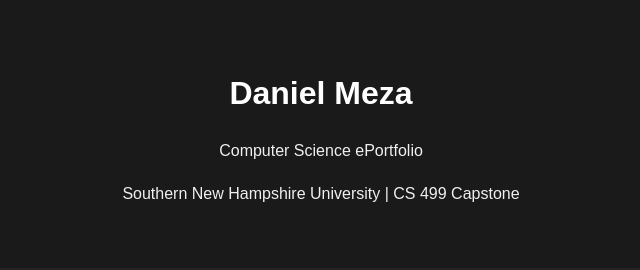
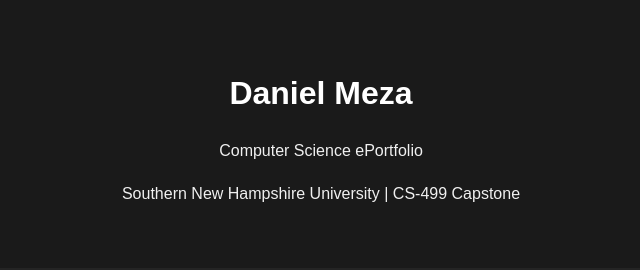
Before and after one commit to DMEZA17/DMEZA17.github.io, a plain HTML site: page index.html in a window 1280 px wide. Shown: the top 270 px of the page, 319-959 px from the left. Drawn offline with Linux system fonts and the light colour scheme.

Commit message:
Update index.html

```diff
--- a/index.html
+++ b/index.html
@@ -63,7 +63,7 @@
     <header>
         <h1>Daniel Meza</h1>
         <p>Computer Science ePortfolio</p>
-        <p>Southern New Hampshire University | CS 499 Capstone</p>
+        <p>Southern New Hampshire University | CS-499 Capstone</p>
     </header>
 
     <main>
```
